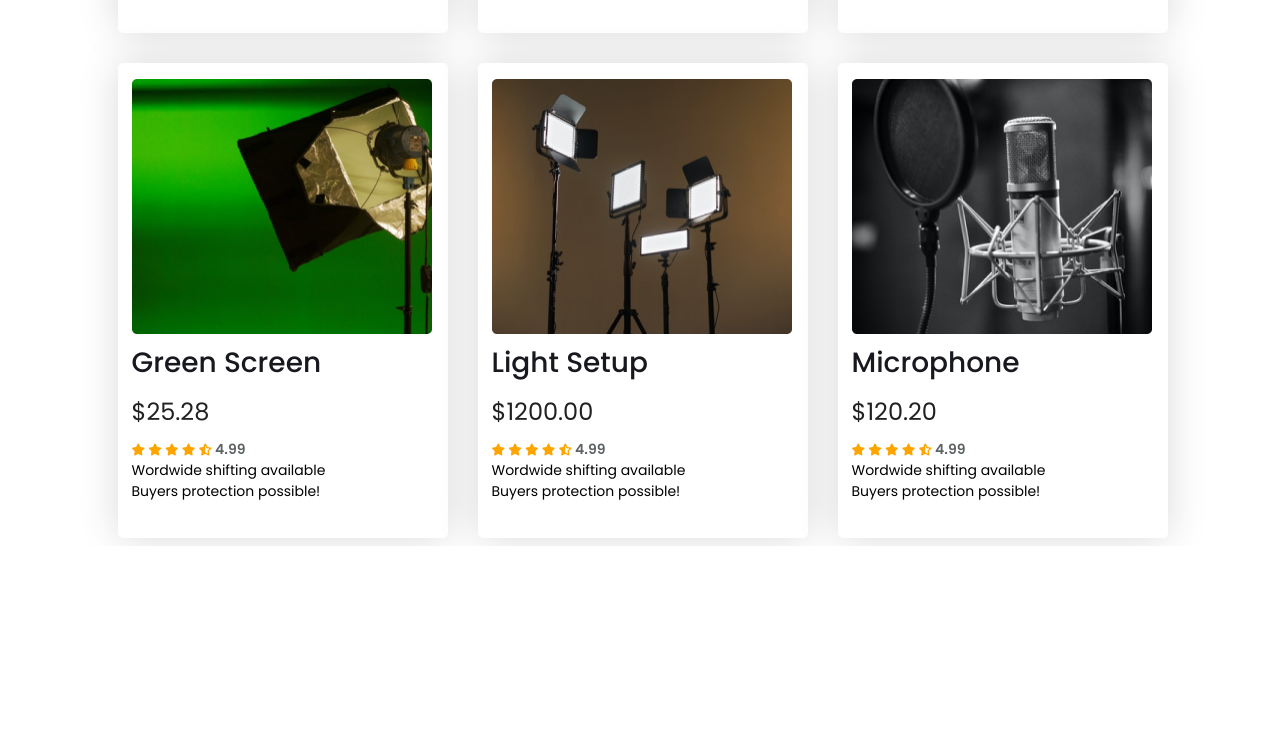
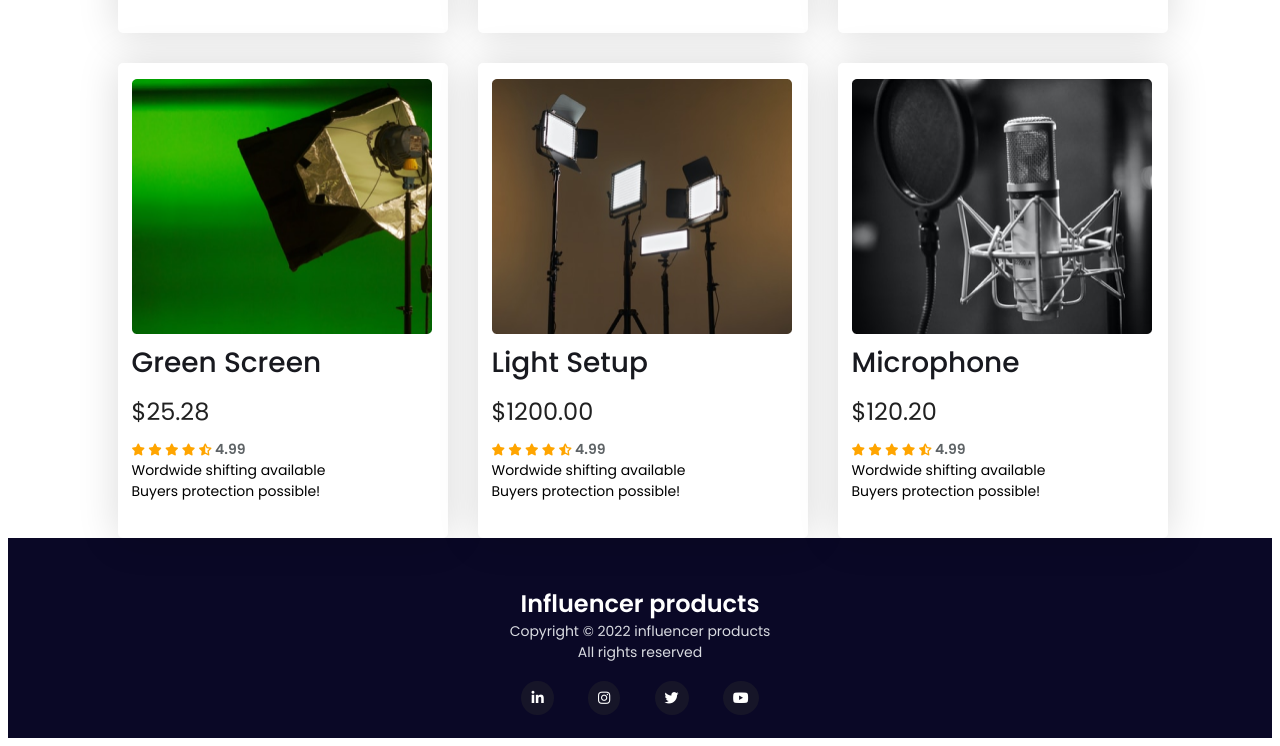
Before and after one commit to raiihan/influencer-gear, a plain HTML site: page index.html in a window 1280 px wide. Shown: the part 1531-2277 px from the top of the page. Before the commit the page ends 2077 px from the top, so only its background shows below. Drawn offline with Linux system fonts and the light colour scheme.

Commit message:
Footer Section Added

```diff
--- a/css/styles.css
+++ b/css/styles.css
@@ -124,3 +124,41 @@ body{
     font-weight: bolds;
     margin-top: 0;
 }
+
+
+
+/* Footer CSS style  */
+
+footer{
+    height: 200px;
+    background-color: #0a0826;
+    color: #FFFFFF;
+    display: flex;
+    flex-direction: column;
+    justify-content: center;
+    align-items: center;
+}
+
+footer h3{
+    font-weight: bold;
+    font-size: 24px;
+    margin-bottom: 0;
+}
+footer p, small{
+    font-size: 14px;
+    color: #D9DBE1;
+    margin-top: 0;
+    margin-bottom: 0;
+}
+.footer-icon{
+    cursor: pointer;
+    margin-top: 18px;
+
+}
+.footer-icon i{
+    margin: 0 15px;
+    font-size: 14px;
+    background-color: rgba(44, 44, 44, 0.363);;
+    padding: 10px;
+    border-radius: 50%;
+}
--- a/index.html
+++ b/index.html
@@ -221,6 +221,17 @@
             </div>
         </section>
     </main>
+    <footer>
+        <h3>Influencer products</h3>
+        <p>Copyright &copy; 2022 influencer products</p>
+        <small>All rights reserved</small>
+        <div class="footer-icon">
+            <i class="fab fa-linkedin-in"></i>
+            <i class="fab fa-instagram"></i>
+            <i class="fab fa-twitter"></i>
+            <i class="fab fa-youtube"></i>
+        </div>
+    </footer>
 </body>
 
 </html>
```
